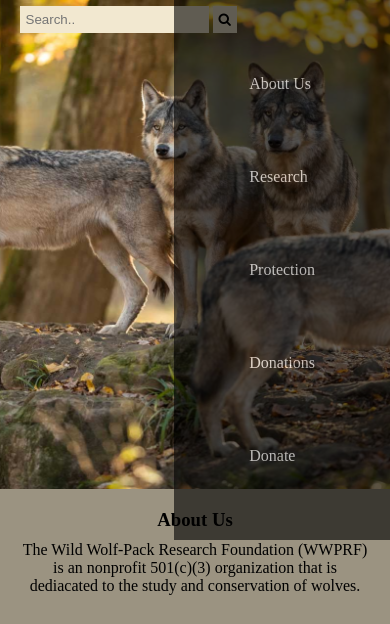
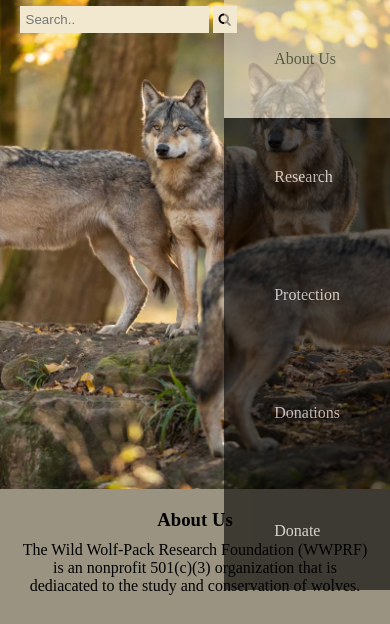
Before and after one commit to jwatkinsm/wild-wolfpack-reseach-foundation, a plain HTML site: page index.html in a window 390 px wide. In both pictures the pointer is over the link "About Us". Shown: the part 165-789 px from the top of the page. Drawn offline with Linux system fonts and the light colour scheme.

Commit message:
mobile nav

```diff
--- a/style.css
+++ b/style.css
@@ -89,9 +89,13 @@ nav{display:none;}
 }
 .side a{
     color:white;
-    margin:75px;
+    padding:50px;
     display:block;
     opacity: 100%;
+}
+.side a:hover{
+    background:#F2E8D0;
+    color:#36493F;
 }
 /*section stylings*/
 .about{
```
